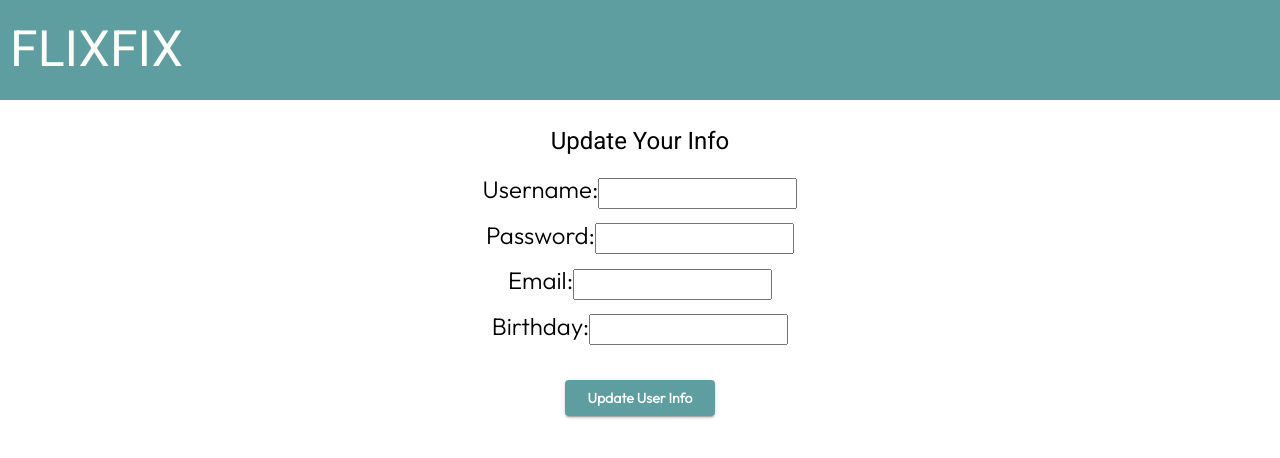
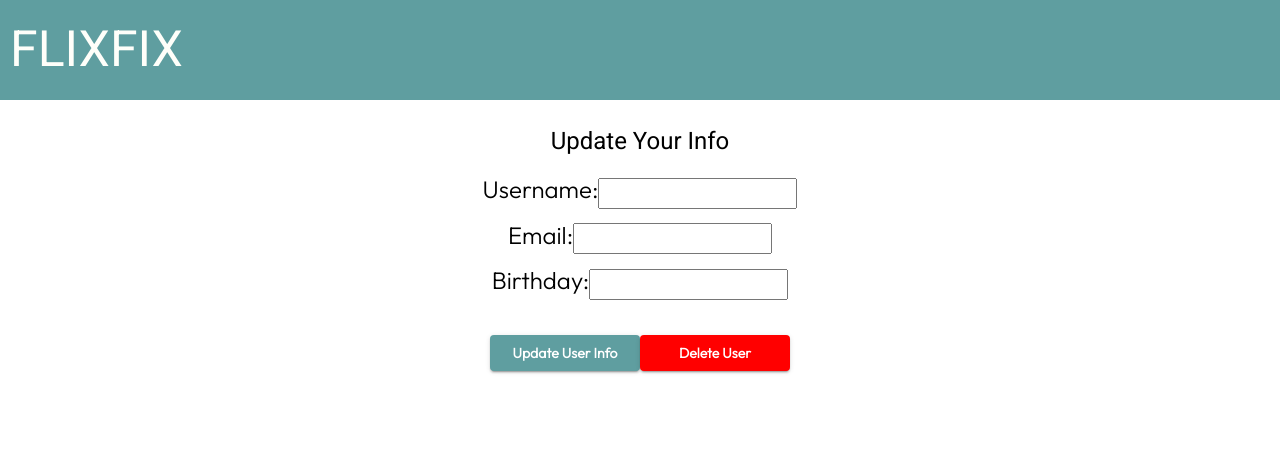
Before and after one commit to gerrit-boogaart/myFlix-Angular-client, an Angular app: page /update in a window 1280 px wide. Shown: the top 458 px of the page. Built offline with nearby package versions, Linux system fonts and the light colour scheme.

Commit message:
updatd submitupdate() function, not working properly

```diff
--- a/src/app/user-update-form/user-update-form.component.html
+++ b/src/app/user-update-form/user-update-form.component.html
@@ -4,10 +4,10 @@
 		<h1 class="update-profile-label">Username:</h1><input label="username" placeholder="{{user.Username}}"
 			[(ngModel)]="userDetails.Username" class="update-profile-field" />
 	</div>
-	<div class="update-form">
+	<!-- <div class="update-form">
 		<h1 class="update-profile-label">Password:</h1><input label="password" placeholder="{{user.Password}}"
 			[(ngModel)]="userDetails.Password" class="update-profile-field" />
-	</div>
+	</div> -->
 	<div class="update-form">
 		<h1 class="update-profile-label">Email:</h1><input label="email" placeholder="{{user.Email}}"
 			[(ngModel)]="userDetails.Email" class="update-profile-field" />
@@ -16,5 +16,8 @@
 		<h1 class="update-profile-label">Birthday:</h1><input label="birthday" placeholder="{{user.Birthday}}"
 			[(ngModel)]="userDetails.Birthday" class="update-profile-field" />
 	</div>
+	<!-- <div class="action-buttons"> -->
 	<button mat-raised-button class="update-info-button" (click)="submitUpdate()">Update User Info</button>
+	<button mat-raised-button class="delete-user-button">Delete User</button>
+	<!-- </div> -->
 </div>
--- a/src/app/user-update-form/user-update-form.component.scss
+++ b/src/app/user-update-form/user-update-form.component.scss
@@ -28,3 +28,18 @@
 	color: white;
 	background-color: cadetblue;
 }
+
+.delete-user-button {
+	margin-top: 25px;
+	width: 150px;
+	font-family: 'Outfit', sans-serif;
+	font-weight: bold;
+	color: white;
+	background-color: red;
+}
+
+// .action-buttons {
+// 	flex-flow: column;
+// 	flex-wrap: wrap;
+// 	text-align: center;
+// }
--- a/src/app/user-update-form/user-update-form.component.ts
+++ b/src/app/user-update-form/user-update-form.component.ts
@@ -11,7 +11,16 @@ import { Router } from '@angular/router';
 export class UserUpdateFormComponent implements OnInit {
   user: any = {};
 
-  @Input() userDetails = { Username: '', Password: '', Email: '', Birthday: '' };
+  @Input() updatedUserData = { Username: '', Email: '', Birthday: '' };
+
+  userDetails: any = {
+    Username: this.user.Username,
+    Password: this.user.Password,
+    Email: this.user.Email,
+    Birthday: this.user.Birthday,
+  }
+
+  // @Input() userDetails = { Username: '', Password: '', Email: '', Birthday: '' };
 
   constructor(
     public fetchApiData: FetchApiDataService,
@@ -35,8 +44,20 @@ export class UserUpdateFormComponent implements OnInit {
 
   submitUpdate(): void {
     const user = localStorage.getItem('user');
+    const updatedUserData = {
+      Username: !this.userDetails.Username
+        ? this.user.Username
+        : this.userDetails.Username,
+      Password: this.user.Password,
+      Email: !this.userDetails.Email
+        ? this.user.Email
+        : this.userDetails.Email,
+      Birthday: !this.userDetails.Birthday
+        ? this.user.Birthday
+        : this.userDetails.Birthday,
+    }
     if (user) {
-      this.fetchApiData.updateUser(this.userDetails).subscribe((response) => {
+      this.fetchApiData.updateUser(this.updatedUserData).subscribe((response) => {
         console.log(response);
         console.log(this.userDetails);
         // localStorage.setItem('user', JSON.stringify(response));
--- a/src/app/welcome-page/welcome-page.component.scss
+++ b/src/app/welcome-page/welcome-page.component.scss
@@ -1,5 +1,5 @@
 .welcome-page-wrapper {
-    margin-top: 250px;
+    margin-top: 25px;
     display: flex;
     flex-wrap: wrap;
     justify-content: center;
```
